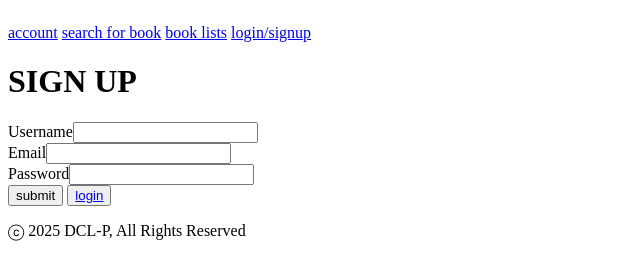
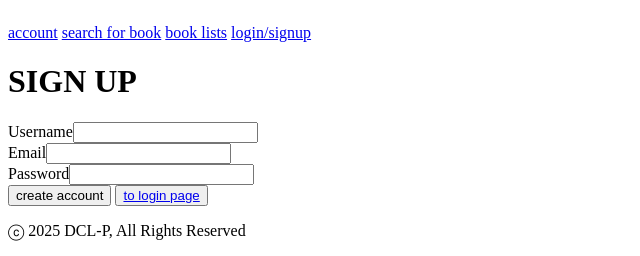
Before and after one commit to DCL-P/book_webshop, a Symfony app: template templates/signup_page.html.twig in a window 1280 px wide. Shown: the part 1048-1304 px from the top of the page, without its empty margins (0-640 px from the left). Run offline with Twig, Linux system fonts and the light colour scheme; the template is opened without the code that fills it, so the values that code supplies are empty; form fields are guessed from the names that the template uses; some libraries are stand-ins or nearby versions.

Commit message:
edited sign up page
gave the buttons a clearer text to understand what they are for

```diff
--- a/templates/signup_page.html.twig
+++ b/templates/signup_page.html.twig
@@ -17,8 +17,8 @@
                         {{form_row(create_account_form.username)}}
                         {{form_row(create_account_form.email)}}
                         {{form_row(create_account_form.password)}}
-                        <button class="form-buttons" type="submit">submit</button>
-                        <button class="form-buttons"><a href="{{url('app_login')}}">login</a></button>
+                        <button class="form-buttons" type="submit">create account</button>
+                        <button class="form-buttons"><a href="{{url('app_login')}}">to login page</a></button>
                     {{form_end(create_account_form)}}
                 </div>
             </div>
```
